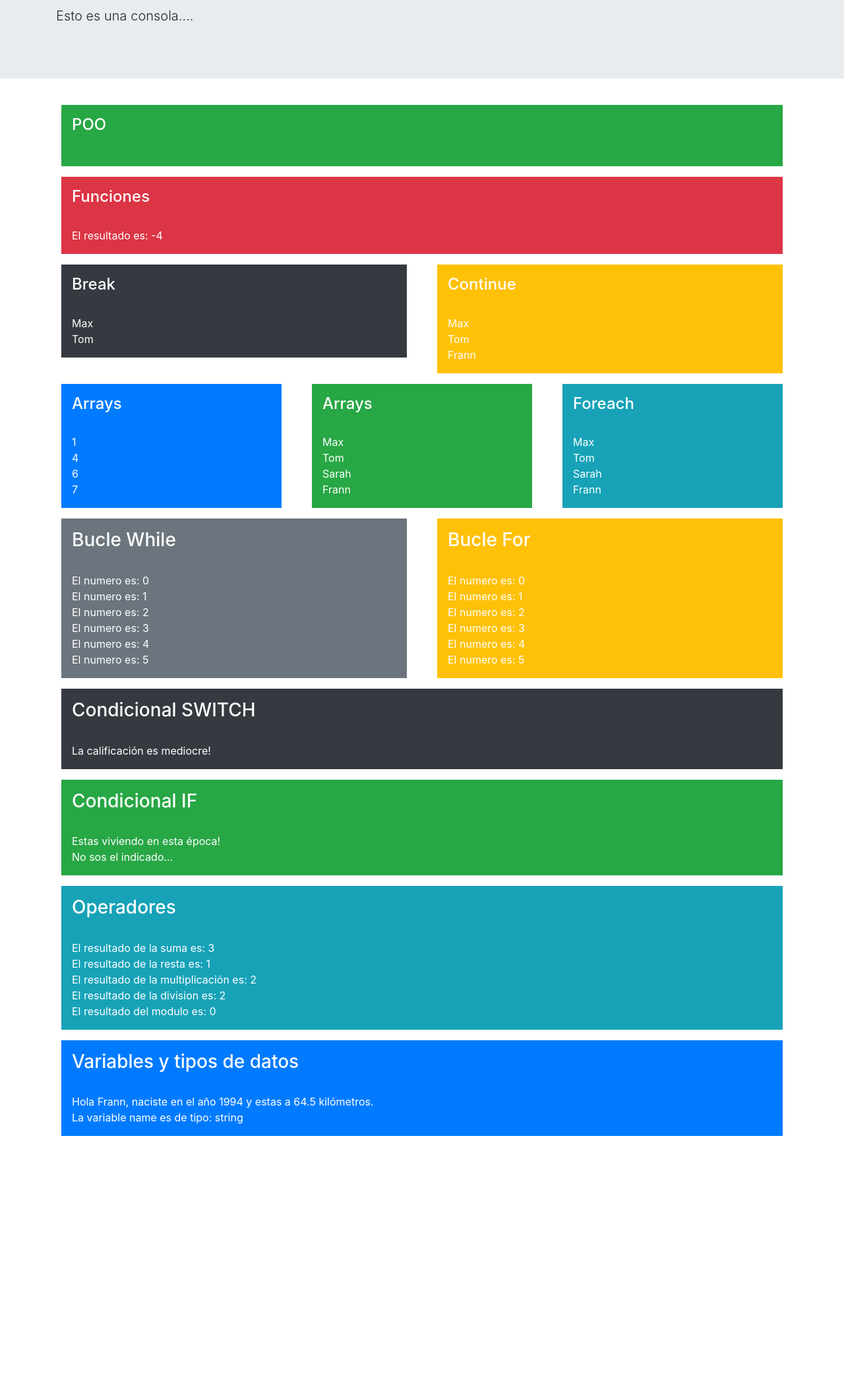
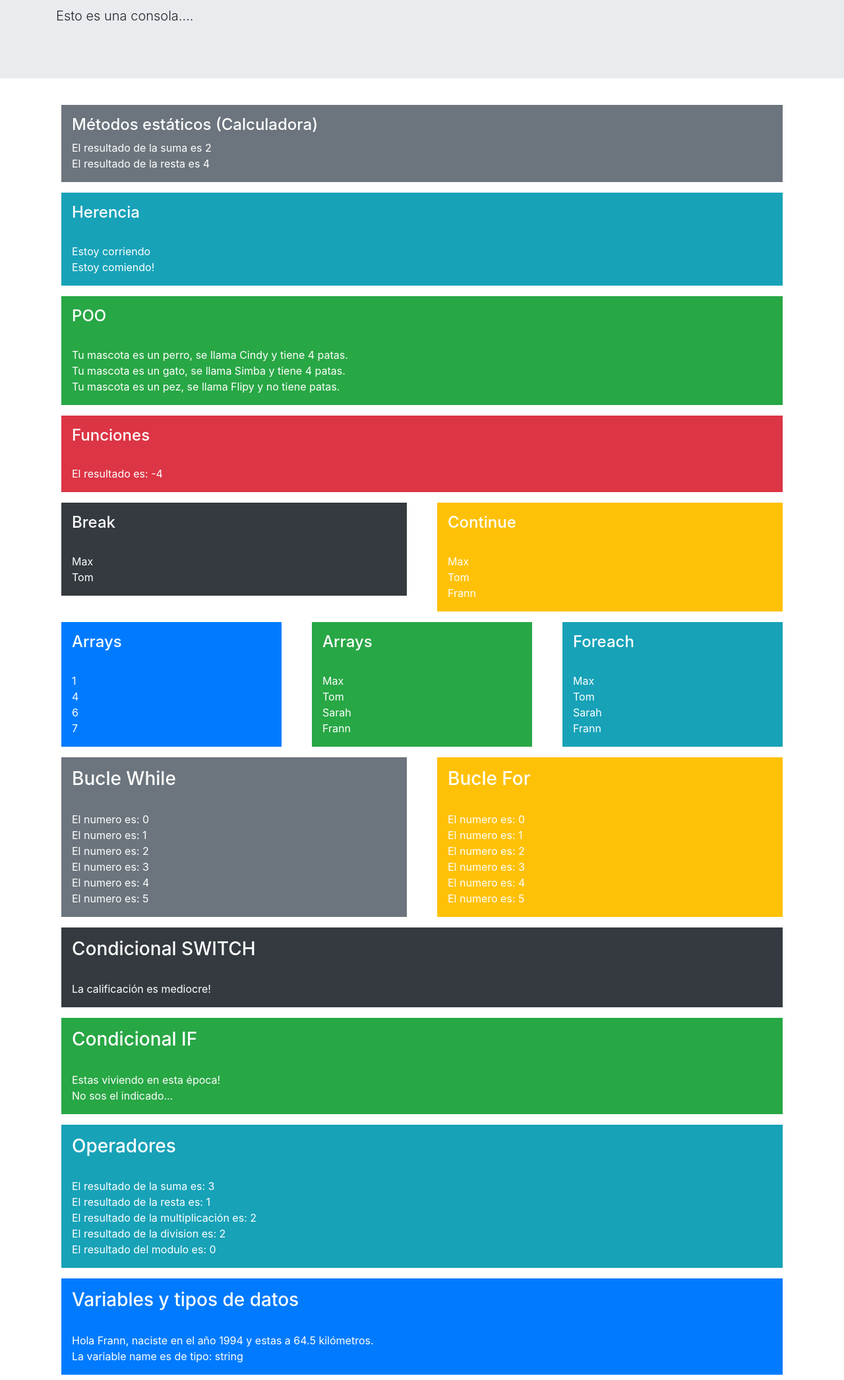
Before and after one commit to FrannM/PHP-Console, a PHP site: page / in a window 1280 px wide. Shown: the part 186-2278 px from the top of the page at 66% size. Before the commit the page ends 1908 px from the top, so only its background shows below. Run offline with PHP 8.4, Linux system fonts and the light colour scheme.

Commit message:
Agregado clases hasta Calculadora Incluida!

```diff
--- a/index.php
+++ b/index.php
@@ -22,16 +22,125 @@
     </div>
 
     <div class="container">
+
+        <div class="row">
+            <div class="col-12">
+                <div class="p-3 m-2 bg-secondary text-white">
+                    <h4>Métodos estáticos (Calculadora)</h4>
+                    <?php
+                    class Calculadora
+                    {
+                        public static function sumar($num1, $num2)
+                        {
+                            return $num1 + $num2;
+                        }
+                        public static function restar($num1, $num2)
+                        {
+                            return $num1 - $num2;
+                        }
+                    }
+
+                    echo "El resultado de la suma es " . Calculadora::sumar(1, 1) . "<br>";
+                    echo "El resultado de la resta es " . Calculadora::restar(5, 1) . "<br>";
+
+
+                    /*
+                    $calc = new Calculadora();
+                    echo "El resultado de la suma es " . $calc->sumar(1,1) . "<br>";
+                    echo "El resultado de la resta es " . $calc->restar(5,1) . "<br>";
+                    */
+                    ?>
+
+                </div>
+            </div>
+        </div>
+
+        <div class="row">
+            <div class="col-12">
+                <div class="p-3 m-2 bg-info text-white">
+                    <h4>Herencia</h4> <br>
+                    <?php
+                    class Mascotas
+                    {
+                        public $nombre;
+                        public $patas;
+
+                        public function __construct($nombre, $patas)
+                        {
+                            $this->nombre = $nombre;
+                            $this->patas  = $patas;
+                        }
+
+                        public function eat()
+                        {
+                            return "Estoy comiendo!";
+                        }
+                    }
+
+                    class Perro extends Mascotas
+                    {
+                        function run()
+                        {
+                            return "Estoy corriendo";
+                        }
+                    }
+
+                    class Gato extends Mascotas
+                    {
+                    }
+
+                    $Simba = new Gato("Simba", 4);
+                    $Cindy = new Perro("Cindy", 4);
+
+                    echo $Cindy->run() . "<br>";
+                    echo $Simba->eat() . "<br>";
+
+                    ?>
+                </div>
+            </div>
+        </div>
+
         <div class="row">
             <div class="col-12">
                 <div class="p-3 m-2 bg-success text-white">
                     <h4>POO</h4> <br>
                     <?php
+                    class Mascota
+                    {
+                        public $nombre;
+                        public $tipo;
+                        public $patas = 4;
+
+                        function __construct($nombre, $patas, $tipo)
+                        {
+                            $this->nombre = $nombre;
+                            $this->tipo = $tipo;
+                            $this->patas = $patas;
+                        }
+
+                        public function getDesc()
+                        {
+                            if ($this->patas == 0) {
+                                return "Tu mascota es un " . $this->tipo . ", se llama " . $this->nombre . " y no tiene patas.";
+                            } else
+                                return "Tu mascota es un " . $this->tipo .  ", se llama " . $this->nombre . " y tiene " . $this->patas . " patas.";
+                        }
+                    }
+
+                    $perro = new Mascota("Cindy", 4, "perro");
+                    $gato = new Mascota("Simba", 4, "gato");
+                    $pez = new Mascota("Flipy", 0, "pez");
+
+                    echo $perro->getDesc() . "<br>";
+                    echo $gato->getDesc() . "<br>";
+                    echo $pez->getDesc();
+
 
                     ?>
                 </div>
             </div>
         </div>
+
         <div class="row">
             <div class="col-12">
                 <div class="p-3 m-2 bg-danger text-white">
@@ -59,6 +168,7 @@
                 </div>
             </div>
         </div>
+
         <div class="row">
             <div class="col-6">
                 <div class="p-3 m-2 bg-dark text-white">
@@ -93,6 +203,7 @@
                 </div>
             </div>
         </div>
+
         <div class="row">
             <div class="col-4">
                 <div class="p-3 m-2 bg-primary text-white">
@@ -132,6 +243,7 @@
                 </div>
             </div>
         </div>
+
         <div class="row">
             <div class="col-6">
                 <div class="p-3 m-2 bg-secondary text-white">
@@ -162,7 +274,6 @@
                 </div>
             </div>
         </div>
-
 
         <div class="row">
             <div class="col-12">
```
Lines whose indentation alone changed are shown as unchanged.
